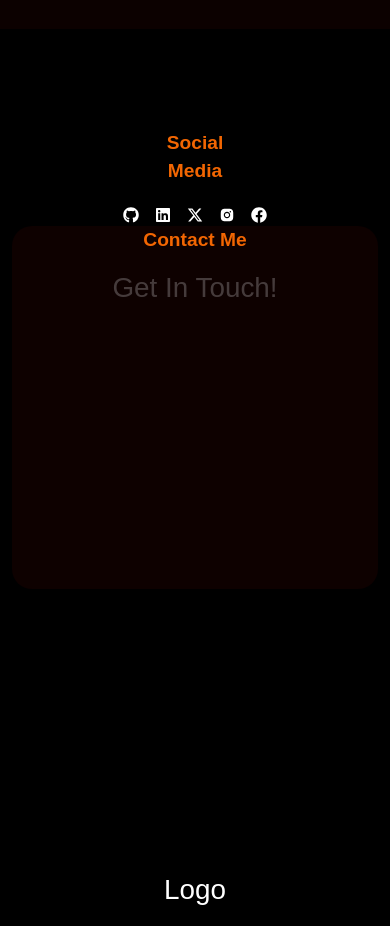
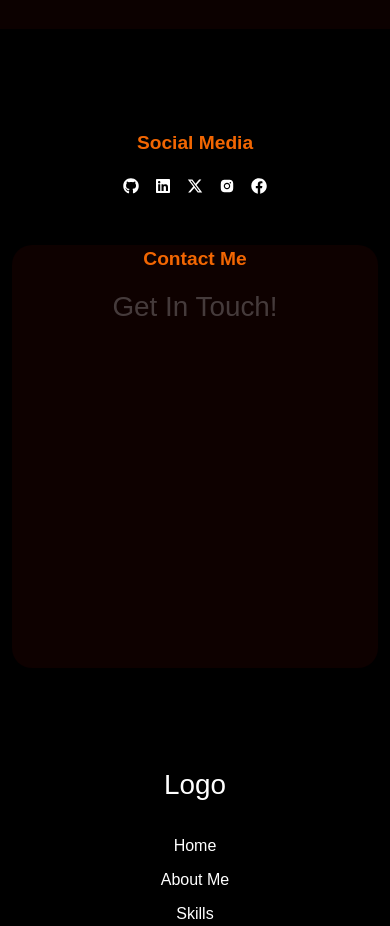
Before and after one commit to VijayBansal2004/VijayPortfolio, a React (Vite) app: page / in a window 390 px wide. Shown: the part 5640-6566 px from the top of the page. Built offline with nearby package versions, Linux system fonts and the light colour scheme; a web font is replaced by a local one.

Commit message:
worked on contact me section's UI

```diff
--- a/src/components/contactMe/ContactMe.jsx
+++ b/src/components/contactMe/ContactMe.jsx
@@ -15,9 +15,9 @@ const ContactMe = () => {
     }
 
     return (
-        <section id='contactMe' className={`${styles.contactMeContainer} text-white containerBlockPadding`}>
-            <div className="container d-flex flex-column flex-lg-row justify-content-between align-items-center">
-                <div className={`${styles.socialMedia} w-25 text-center`}>
+        <section id='contactMe' className={`text-white containerBlockPadding`}>
+            <div className="container d-flex flex-column flex-lg-row justify-content-between align-items-center gap-5 gap-lg-0">
+                <div className={`${styles.socialMedia} text-center`}>
                     <Heading heading="Social Media" />
                     <div className="links d-flex gap-3 justify-content-center">
                         <SocialMediaLinks />
@@ -69,7 +69,7 @@ const ContactMe = () => {
                         </Form> */}
 
 
-                    <form onSubmit={handleSubmit}>
+                    <form  className={`${styles.contactFeildContainer}`} onSubmit={handleSubmit}>
                         <div className="fadeUpAnimation">
                             {/* <label htmlFor="name">
                                 Enter Name
--- a/src/components/contactMe/ContactMe.module.css
+++ b/src/components/contactMe/ContactMe.module.css
@@ -1,9 +1,3 @@
-.contactMeContainer {
-    height: 100vh;
-    /* align-content: center; */
-    /* background-color: rgba(255, 255, 255, 0.142); */
-}
-
 .socialMedia {
     position: sticky;
     top: 10vh;
@@ -16,6 +10,11 @@
     max-width: 800px;
     margin: auto;
     border-radius: 20px;
+}
+
+.contactFeildContainer{
+    display: grid;
+    gap: 20px;
 }
 
 .formControl {
@@ -36,3 +35,10 @@
         box-shadow: 0 0 0 .25rem rgba(87, 38, 0, 0.25) !important;
     }
 }
+
+@media(max-width:991px){
+    .socialMedia {
+        position: static;
+        top: 10vh;
+    }
+}
```
